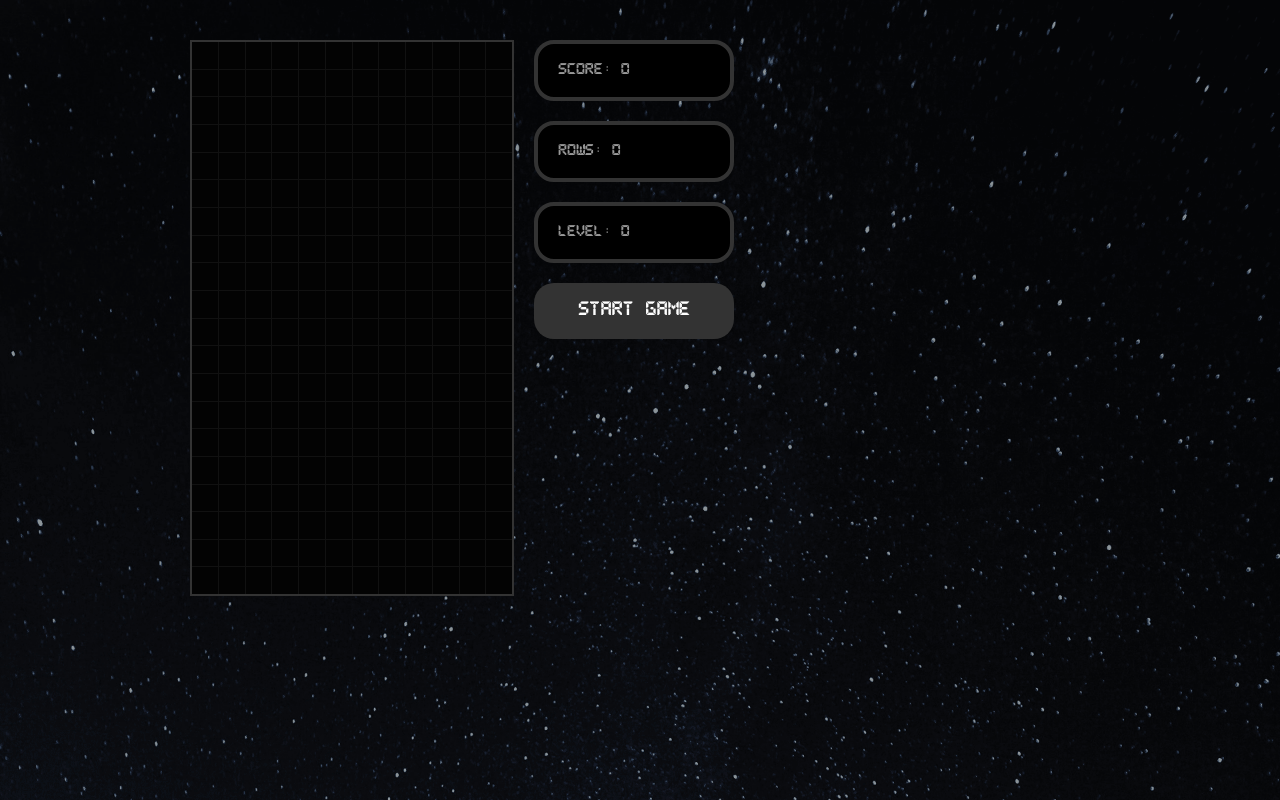
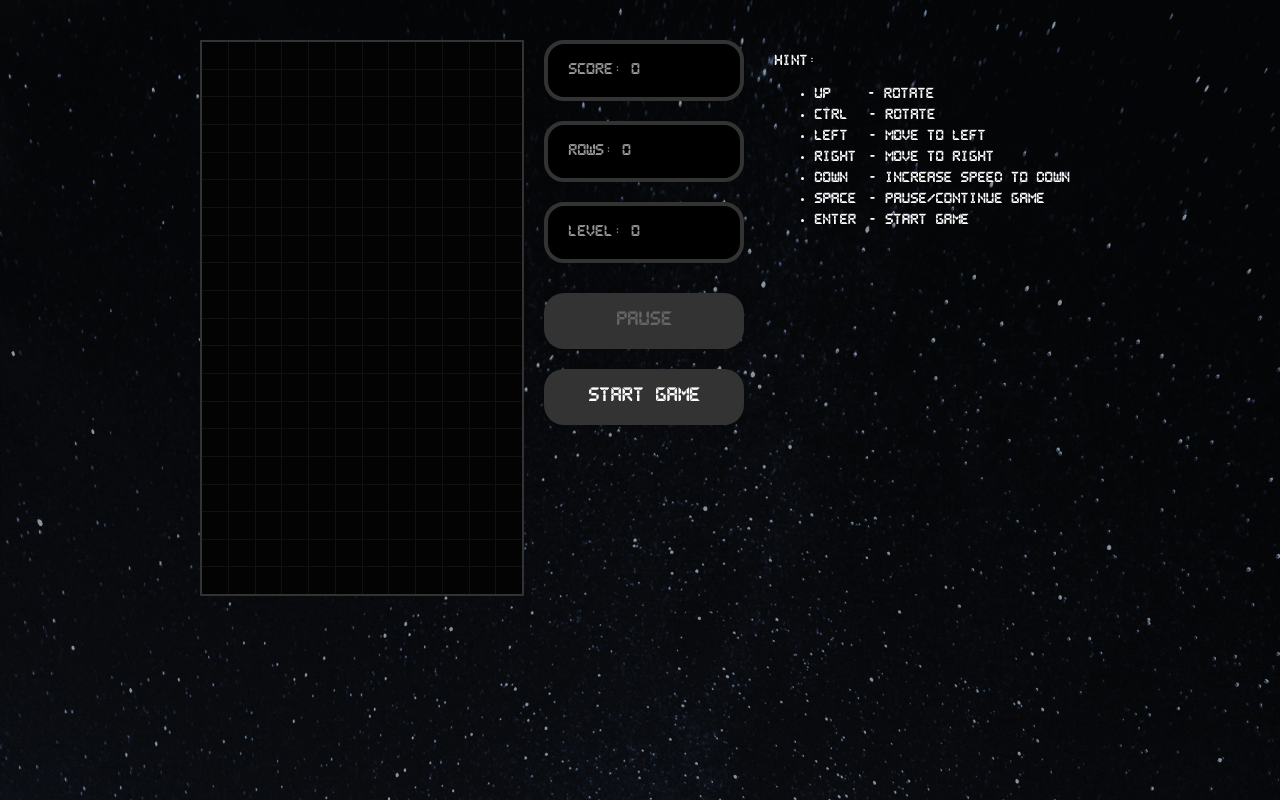
Before and after one commit to franckevva/react-tetris, a React (Create React App) app: page / in a window 1280 px wide. Built offline with nearby package versions, Linux system fonts and the light colour scheme.

Commit message:
use 'space' to make pause game

```diff
--- a/src/components/StartButton.tsx
+++ b/src/components/StartButton.tsx
@@ -1,7 +1,11 @@
 import React from 'react';
 import { StyledStartButton } from './styles/StyledStartButton';
 
-const StartGame = ({ callback }) => (
-    <StyledStartButton onClick={callback}>Start game</StyledStartButton>
+const StartGame = ({ callback, text, disabled = false }: { callback: any, text: string, disabled?: boolean }) => (
+    <StyledStartButton onClick={() => callback()}
+        disabled={disabled}
+        onMouseDown={(e) => e.preventDefault()}>
+        {text}
+    </StyledStartButton>
 )
 export default StartGame;
--- a/src/components/Tetris.tsx
+++ b/src/components/Tetris.tsx
@@ -19,6 +19,8 @@ import Display from './Display';
 const Tetris = () => {
     const [dropTime, setDropTime] = useState(null);
     const [gameOver, setGameOver] = useState(false);
+    const [gameBreak, setGameBreak] = useState(false);
+    const [gameStarted, setGameStart] = useState(false);
 
     const [player, updatePlayerPos, resetPlayer, playerRotate] = usePlayer();
     const [stage, setStage, rowsCleared] = useStage(player, resetPlayer);
@@ -31,10 +33,12 @@ const Tetris = () => {
     }
 
     const startGame = () => {
+        console.log('start game');
         setStage(createStage());
         resetPlayer();
         setDropTime(1000);
         setGameOver(false);
+        setGameStart(true);
         setScore(0);
         setRows(0);
         setLevel(0);
@@ -74,7 +78,7 @@ const Tetris = () => {
         drop();
     }
 
-    const move = ({ keyCode }) => {
+    const keyEventListener = ({ keyCode }) => {
         if (!gameOver) {
             switch (keyCode) {
                 // Left
@@ -89,11 +93,31 @@ const Tetris = () => {
                 case 40:
                     dropPlayer();
                     break;
+                // Ctrl - rotate
                 // Up - rotate
+                case 17:
                 case 38:
                     playerRotate(stage, 1);
+                    break;
+                // Space - pause/continue game
+                case 32:
+                    breakGame();
+                    break;
+                // Enter - start new game
+                case 13:
+                    startGame();
+                    break;
             }
         }
+    }
+
+    const breakGame = () => {
+        if (gameBreak) {
+            setDropTime(1000 / (level + 1) + 200);
+        } else {
+            setDropTime(null);
+        }
+        setGameBreak(prev => !prev);
     }
 
     useInterval(() => {
@@ -101,7 +125,7 @@ const Tetris = () => {
     }, dropTime);
 
     return (
-        <StyledTetrisWrapper role="button" tabIndex={0} onKeyDown={e => move(e)} onKeyUp={e => keyUp(e)}>
+        <StyledTetrisWrapper role="button" tabIndex={0} onKeyDown={e => keyEventListener(e)} onKeyUp={e => keyUp(e)}>
             <StyledTetris>
                 <Stage stage={stage} />
                 <aside>
@@ -115,8 +139,21 @@ const Tetris = () => {
                             </div>
                         )}
 
-                    <StartButton callback={startGame} />
+                    <StartButton text={gameBreak ? "Continue" : "Pause"} callback={breakGame} disabled={!gameStarted || gameOver} />
+                    <StartButton text="Start game" callback={startGame} />
                 </aside>
+                <div className="hint">
+                    <p>Hint:</p>
+                    <ul>
+                        <li>UP&emsp;&emsp;&emsp;- rotate</li>
+                        <li>Ctrl &emsp;- rotate</li>
+                        <li>Left &emsp;- move to left</li>
+                        <li>Right&emsp;- move to right</li>
+                        <li>Down &emsp;- increase speed to down</li>
+                        <li>Space&emsp;- pause/continue game</li>
+                        <li>Enter&emsp;- start game</li>
+                    </ul>
+                </div>
             </StyledTetris>
         </StyledTetrisWrapper>
     )
--- a/src/components/styles/StyledStartButton.ts
+++ b/src/components/styles/StyledStartButton.ts
@@ -3,6 +3,7 @@ import styled from 'styled-components';
 export const StyledStartButton = styled.button`
     box-sizing: border-box;
     padding: 20px;
+    margin: 10px 0;
     min-height: 30px;
     width: 100%;
     border-radius: 20px;
@@ -13,4 +14,9 @@ export const StyledStartButton = styled.button`
     font-size: 1rem;
     outline: none;
     cursor: pointer;
+
+    :disabled {
+        background: 111;
+        color: #666;
+    }
 `
--- a/src/components/styles/StyledTetris.ts
+++ b/src/components/styles/StyledTetris.ts
@@ -1,10 +1,6 @@
 import styled from 'styled-components';
 
 import bgImage from '../../img/bg.png';
-
-interface IStyledTetrisWrapperProps {
-    tabIndex?: number;
-}
 
 export const StyledTetrisWrapper = styled.div`
     width: 100vw;
@@ -19,7 +15,8 @@ export const StyledTetris = styled.div`
     align-items: flex-start;
     padding: 40px;
     margin: 0 auto;
-    max-width: 900px;
+    max-width: 1200px;
+    justify-content: center;
 
     aside {
         width: 100%;
@@ -27,4 +24,12 @@ export const StyledTetris = styled.div`
         display: block;
         padding: 0 20px;
     }
+
+    .hint {
+        margin: 0 10px;
+        color: white;
+        font-size: 0.75rem;
+        font-family: Pixel, Arial, Helvetica, sans-serif;
+        line-height: 1.75;
+    }
 `
```
